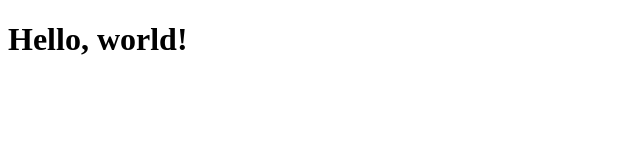
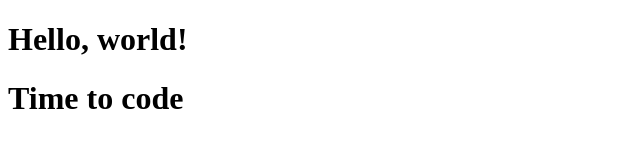
Before and after one commit to VeryBadCoderYep/VeryBadCoderYep.github.io, a plain HTML site: page index.html in a window 1280 px wide. Shown: the whole page, without its empty margins (0-640 px from the left). Drawn offline with Linux system fonts and the light colour scheme.

Commit message:
kiadmsad

```diff
--- a/index.html
+++ b/index.html
@@ -9,5 +9,4 @@
 </head>
 <body>
   <h1>Hello, world!</h1>
-</body>
-</html>
+<h1>Time to code</h1>
```
